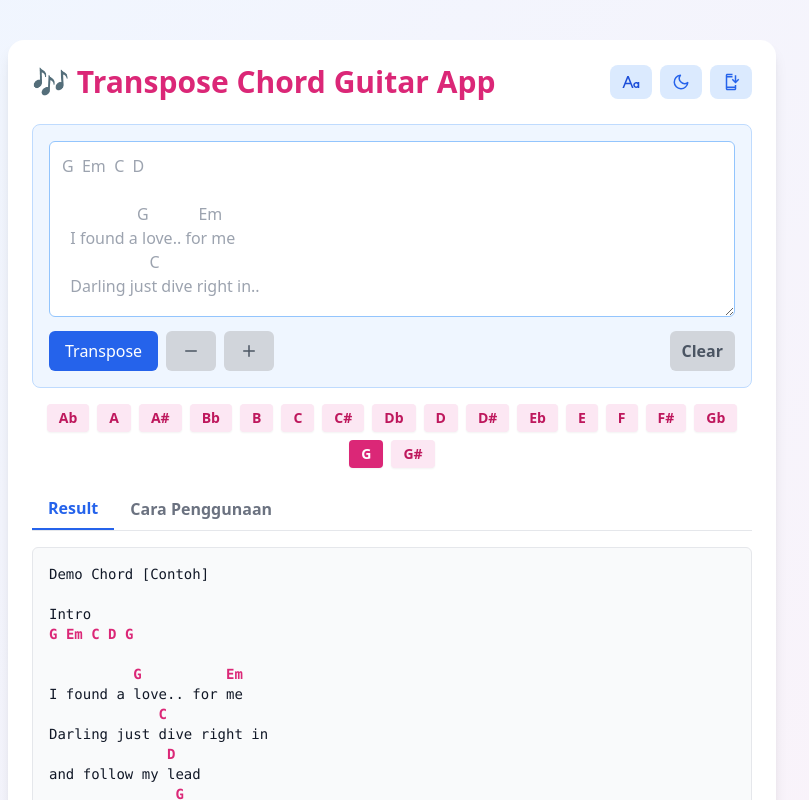
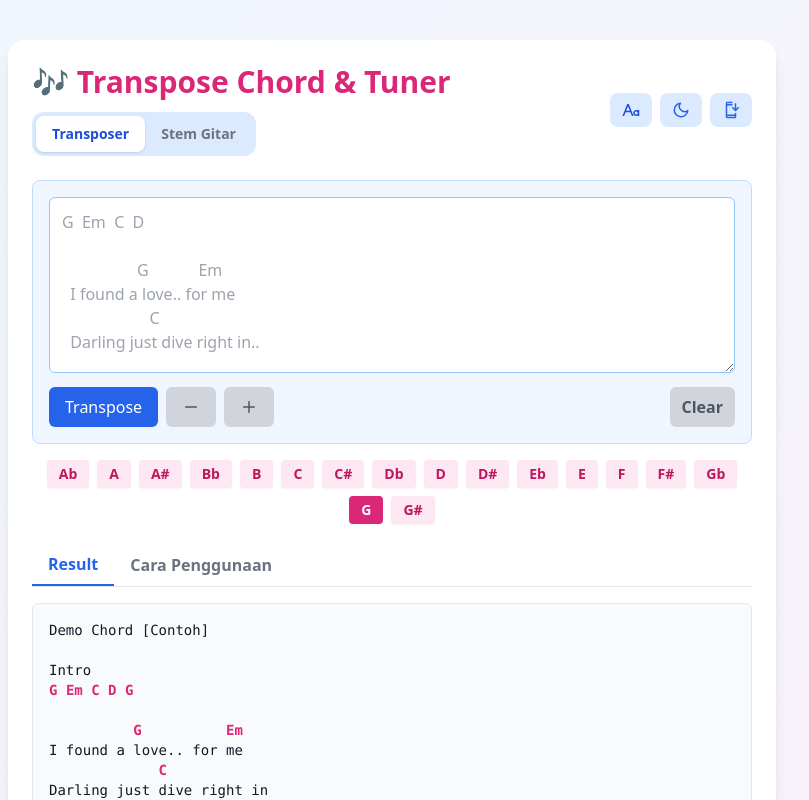
Before and after one commit to husnimr/transpose-chord, a React (Vite) app: page / in a window 1280 px wide. Shown: the top 800 px of the page, without its empty margins (248-1057 px from the left). Built offline with nearby package versions, Linux system fonts and the light colour scheme; the HTML template or start-up script is replaced by a standard one.

Commit message:
create tab stem gitar

```diff
--- a/src/App.jsx
+++ b/src/App.jsx
@@ -7,6 +7,7 @@ import { RiFontSize, RiResetRightFill } from "react-icons/ri";
 import ChordInput from "./components/ChordInput";
 import ChordOutput from "./components/ChordOutput";
 import KeySelector from "./components/KeySelector";
+import GuitarTuner from "./components/GuitarTuner";
 import {
   getKeyByName,
   getNewKey,
@@ -62,6 +63,7 @@ export default function App() {
   const [fontSize, setFontSize] = useState(14);
   const [showFontMenu, setShowFontMenu] = useState(false);
   const [isBold, setIsBold] = useState(false);
+  const [viewMode, setViewMode] = useState("transposer");
 
   useEffect(() => {
     setDisplayHtml(buildDisplayHtmlFromText(defaultSample, "G"));
@@ -157,14 +159,42 @@ export default function App() {
         }`}
       >
         {/* Header + Dark Mode Toggle */}
-        <div className="flex justify-between items-center mb-6">
+        <div className="flex flex-col md:flex-row justify-between items-center mb-6 gap-4">
+          <div className="flex flex-col items-center md:items-start gap-3">
             <h1
-            className={`text-3xl font-bold text-center ${
+              className={`text-3xl font-bold text-center md:text-left ${
                 darkMode ? "text-pink-400" : "text-pink-600"
               }`}
             >
-            🎶 Transpose Chord Guitar App
+              🎶 Transpose Chord & Tuner
             </h1>
+
+            {/* View Mode Toggle */}
+            <div className={`flex p-1 rounded-xl w-max ${
+              darkMode ? "bg-gray-800" : "bg-blue-100"
+            }`}>
+              <button
+                onClick={() => setViewMode("transposer")}
+                className={`px-4 py-2 rounded-lg text-sm font-bold transition-all ${
+                  viewMode === "transposer"
+                    ? darkMode ? "bg-gray-700 text-pink-400 shadow" : "bg-white text-blue-700 shadow"
+                    : darkMode ? "text-gray-400 hover:text-gray-200" : "text-gray-500 hover:text-gray-800"
+                }`}
+              >
+                Transposer
+              </button>
+              <button
+                onClick={() => setViewMode("tuner")}
+                className={`px-4 py-2 rounded-lg text-sm font-bold transition-all ${
+                  viewMode === "tuner"
+                    ? darkMode ? "bg-gray-700 text-pink-400 shadow" : "bg-white text-blue-700 shadow"
+                    : darkMode ? "text-gray-400 hover:text-gray-200" : "text-gray-500 hover:text-gray-800"
+                }`}
+              >
+                Stem Gitar
+              </button>
+            </div>
+          </div>
 
           <div className="flex gap-2">
             {/* Font Control Button */}
@@ -319,6 +349,8 @@ export default function App() {
           </div>
         )}
 
+        {viewMode === "transposer" ? (
+          <>
             {/* Input & Key Selector */}
             <ChordInput
               value={textareaValue}
@@ -417,6 +449,10 @@ export default function App() {
                 </div>
               )}
             </div>
+          </>
+        ) : (
+          <GuitarTuner darkMode={darkMode} />
+        )}
 
         {/* Footer */}
         <div
```
Lines whose indentation alone changed are shown as unchanged.
